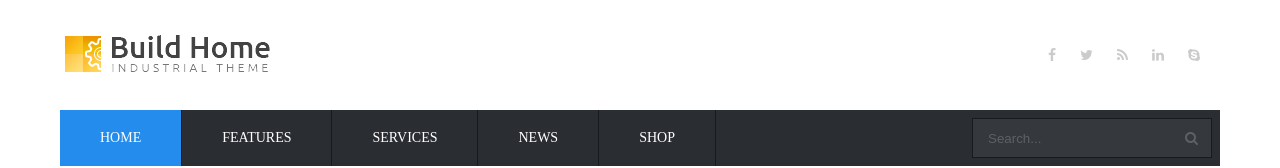
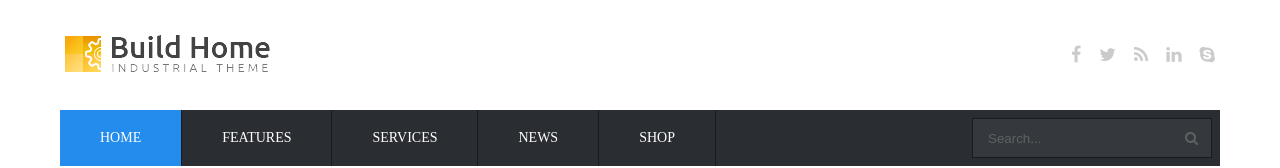
Before and after one commit to hariton108/hariton108-js19-20-a.github.io, a website: page index.html in a window 1280 px wide. Shown: the top 168 px of the page. Drawn offline with nearby package versions, Linux system fonts and the light colour scheme; a web font is replaced by a local one.

Commit message:
Second version

```diff
--- a/sass/style.scss
+++ b/sass/style.scss
@@ -75,17 +75,24 @@ $iborder: 1px solid #181a1d;
 	}
 
 	.icon-links {
-		margin-left: 5px;
+		margin-right: 5px;
+
+		.icon-links__item {
+			margin-right: 14px;
+
+			&:last-child {
+				margin-right: 0;
+			}
 
 			.icon-links__icon {
-			margin-right: 20px;
 				color: #000;
-			font-size: 14px;
+				font-size: 18px;
 				opacity: .2;
 
 				&:hover {
 					color: $blue;
 					opacity: 1;
+				}
 			}
 		}
 	}
```
Also changed, not shown: css/style.css. Lines whose indentation alone changed are shown as unchanged.
